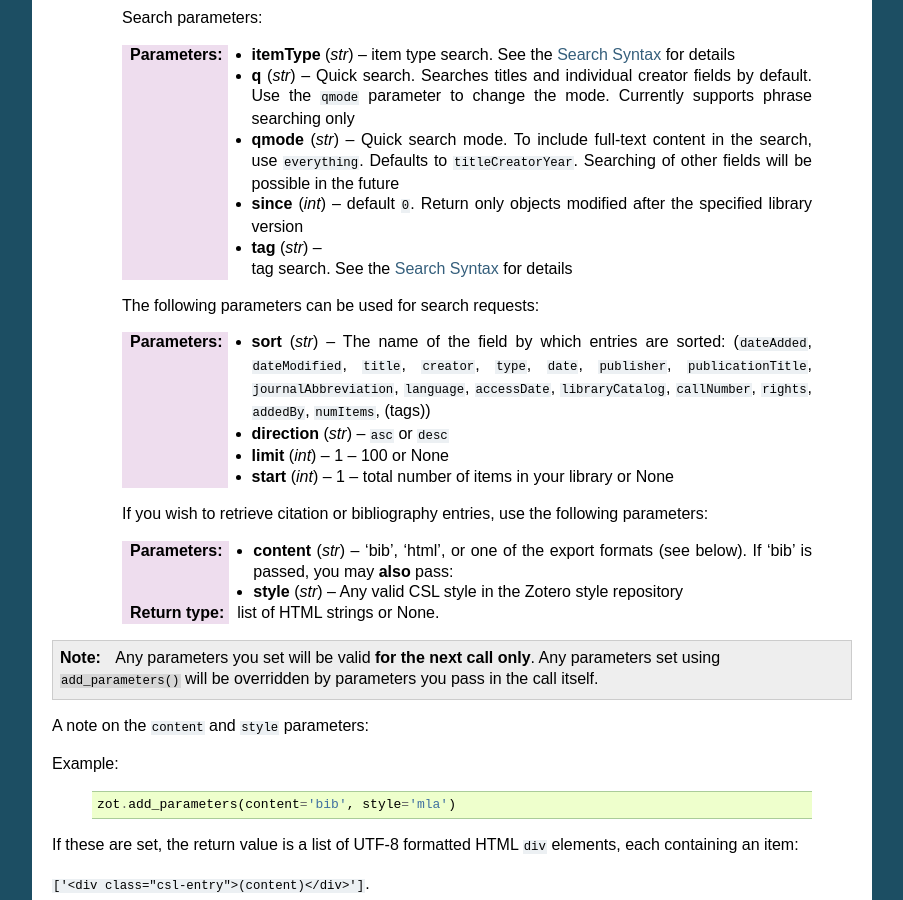
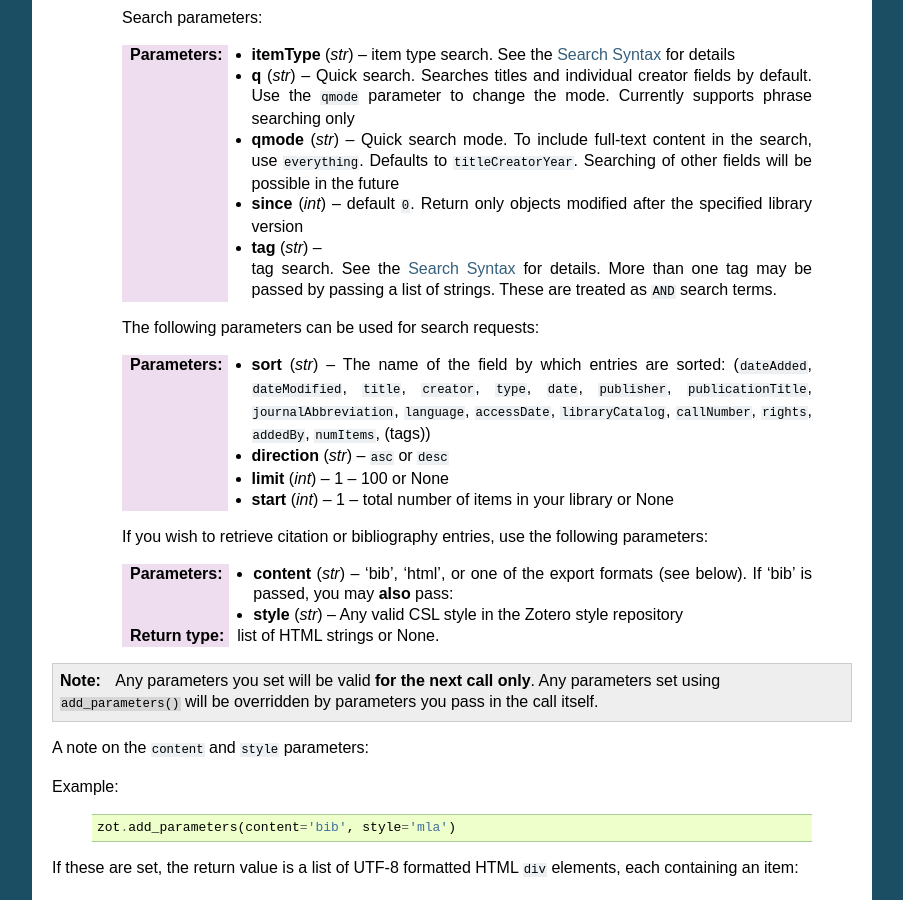
Before and after one commit to urschrei/pyzotero, a Sphinx documentation site: the page built from doc/index.rst, in a window 1280 px wide and 900 px high, scrolled down 8443 px. Shown: the whole window, without its empty margins (198-1101 px from the left). Built offline with Sphinx 7.4.7, drawn with Linux system fonts in a browser that asks for light colours; the version number could not be read and is left out.

Commit message:
Explain how to search for multiple tags

```diff
--- a/doc/index.rst
+++ b/doc/index.rst
@@ -526,7 +526,7 @@ This area of the Zotero Read API is under development, and may change frequently
         :param str q: Quick search. Searches titles and individual creator fields by default. Use the ``qmode`` parameter to change the mode. Currently supports phrase searching only
         :param str qmode: Quick search mode. To include full-text content in the search, use ``everything``. Defaults to ``titleCreatorYear``. Searching of other fields will be possible in the future
         :param int since: default ``0``. Return only objects modified after the specified library version
-        :param str tag: tag search. See the `Search Syntax <https://www.zotero.org/support/dev/web_api/v3/basics#search_syntax>`_ for details
+        :param str tag: tag search. See the `Search Syntax <https://www.zotero.org/support/dev/web_api/v3/basics#search_syntax>`_ for details. More than one tag may be passed by passing a list of strings. These are treated as ``AND`` search terms.
 
         The following parameters can be used for search requests:
 
```
